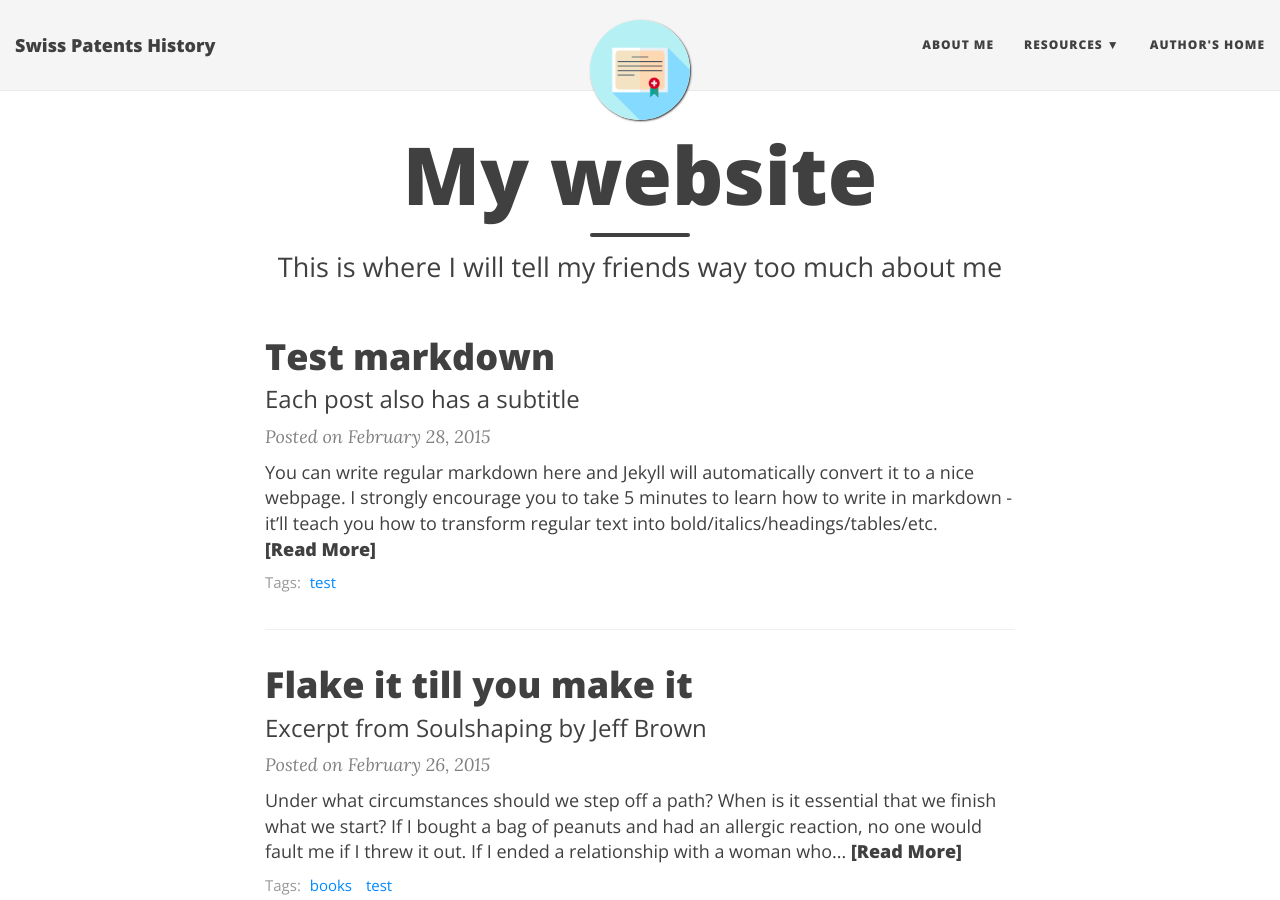
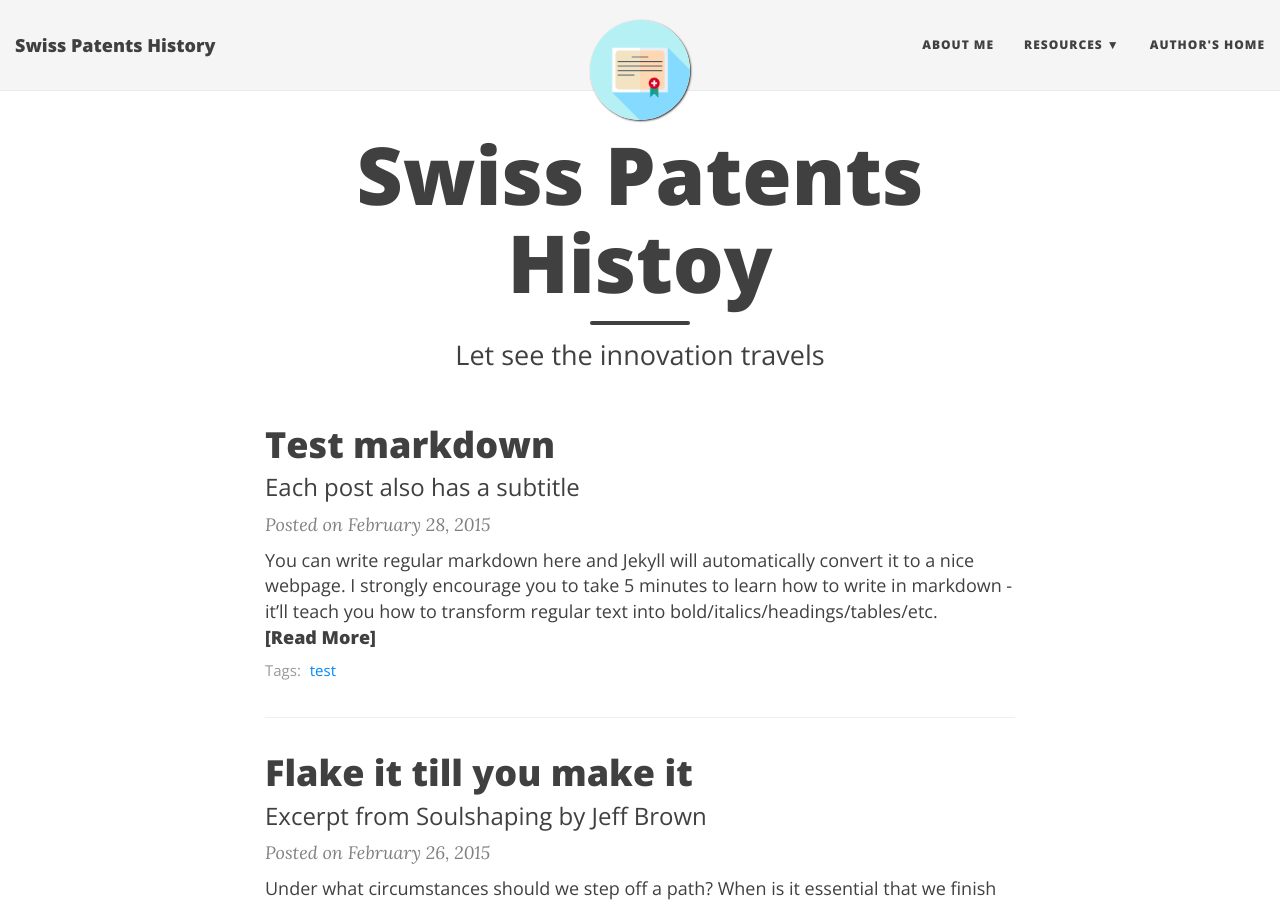
Before and after one commit to yamash/DataViz, a Jekyll site: the page built from index.html, in a window 1280 px wide and 900 px high. Built offline with Jekyll 4.4.1, drawn with Linux system fonts in a browser that asks for light colours; nearby versions of some CDN libraries; the list of posts is cut into pages by our own code.

Commit message:
Update index.html

```diff
--- a/index.html
+++ b/index.html
@@ -1,7 +1,7 @@
 ---
 layout: page
-title: My website
-subtitle: This is where I will tell my friends way too much about me
+title: Swiss Patents Histoy
+subtitle: Let see the innovation travels
 use-site-title: true
 ---
 
```
